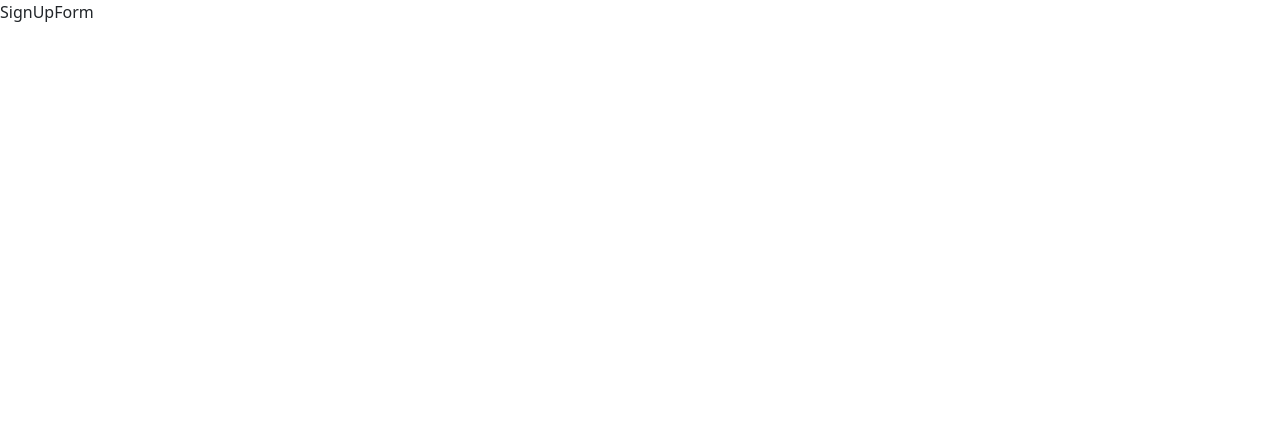
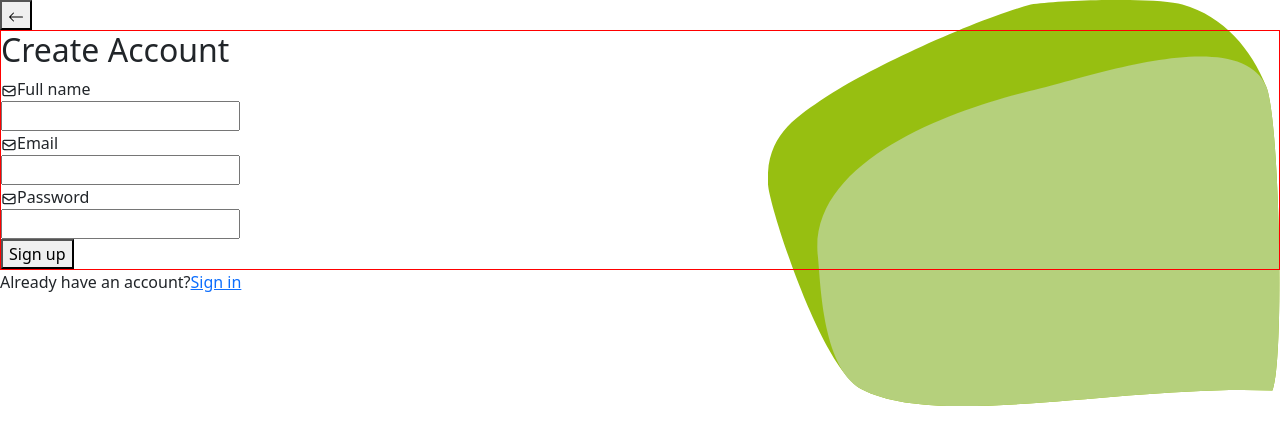
Before and after one commit to bobb-Rob/cars-test-reservation-app-frontend, a React (Create React App) app: page /signup in a window 1280 px wide. Shown: the top 444 px of the page. Built offline with nearby package versions, Linux system fonts and the light colour scheme.

Commit message:
Implement Sign-up and login

```diff
--- a/package.json
+++ b/package.json
@@ -15,6 +15,7 @@
     "react-redux": "^8.0.4",
     "react-router-dom": "^6.4.2",
     "react-scripts": "5.0.1",
+    "redux-logger": "^3.0.6",
     "web-vitals": "^2.1.4"
   },
   "scripts": {
--- a/src/components/sign-in-sign-up/SignInForm.js
+++ b/src/components/sign-in-sign-up/SignInForm.js
@@ -1,21 +1,92 @@
-import React from 'react';
+import React, { useState } from 'react';
+import { useDispatch } from 'react-redux';
+import { Link } from 'react-router-dom';
 import { HiOutlineMail } from 'react-icons/hi';
+import { signInUser } from '../../redux/SignInSignUp/authenticationSlice';
 
-const SignInForm = () => (
-  <div>
+const SignInForm = () => {
+  const dispatch = useDispatch();
+
+  const [user, setUser] = useState({
+    email: '',
+    password: '',
+  });
+
+  console.log(user);
+
+  const handleChange = (e) => {
+    const { name, value } = e.target;
+    const user1 = {
+      ...user,
+      [name]: value,
+    };
+    setUser(user1);
+  };
+
+  const onSubmit = (e) => {
+    e.preventDefault();
+    dispatch(signInUser(user)).then((response) => {
+      console.log(response);
+      // const { code } = response.payload.status;
+      // if (code === 200) {
+      //   setUser({
+      //     name: '',
+      //     email: '',
+      //     password: '',
+      //   });
+      // }
+    });
+  };
+
+  return (
+    <div className="sign-in-container">
+      <div className="sign-in-form-wrap">
         <h2>Login</h2>
         <span>Please sign in to continue</span>
-    <form action="#">
+        <form onSubmit={onSubmit}>
           <div className="form-group">
             <div>
               <HiOutlineMail />
               { /* eslint-disable-next-line jsx-a11y/label-has-associated-control */ }
               <label htmlFor="email">Email</label>
             </div>
-        <input type="email" name="email" id="email" placeholder="Email" />
+            <input
+              type="email"
+              name="email"
+              id="email"
+              value={user.email}
+              onChange={handleChange}
+            />
           </div>
+          <div className="form-group">
+            <div>
+              <HiOutlineMail />
+              { /* eslint-disable-next-line jsx-a11y/label-has-associated-control */ }
+              <label htmlFor="password">Email</label>
+            </div>
+            <input
+              type="password"
+              name="password"
+              id="password"
+              value={user.password}
+              onChange={handleChange}
+            />
+          </div>
+          <button
+            type="submit"
+          >
+            Login
+          </button>
         </form>
       </div>
+      <div>
+        <span>
+          Don&apos;t have an account?
+          <Link to="/signup" className="">Sign up</Link>
+        </span>
+      </div>
+    </div>
   );
+};
 
 export default SignInForm;
--- a/src/components/sign-in-sign-up/SignUpForm.js
+++ b/src/components/sign-in-sign-up/SignUpForm.js
@@ -1,7 +1,110 @@
-import React from 'react';
+import React, { useState } from 'react';
+import { useDispatch } from 'react-redux';
+import { Link } from 'react-router-dom';
+import { HiOutlineMail } from 'react-icons/hi';
+import { signUpUser } from '../../redux/SignInSignUp/authenticationSlice';
+import BackArrow from '../utils/BackArrow';
 
-const SignUpForm = () => (
-  <div>SignUpForm</div>
-);
+const SignUpForm = () => {
+  const dispatch = useDispatch();
+  const [user, setUser] = useState({
+    name: '',
+    email: '',
+    password: '',
+  });
+
+  console.log(user);
+
+  const handleChange = (e) => {
+    const { name, value } = e.target;
+    const user1 = {
+      ...user,
+      [name]: value,
+    };
+    setUser(user1);
+  };
+
+  // const handleChange = (event) => {
+  //   const { name, value } = event.target;
+  //   const user1 = { ...user, [name]: value };
+  //   dispatch(setUser(user1));
+  //   console.log(user1);
+  // };
+
+  const onSubmit = (e) => {
+    e.preventDefault();
+    console.log(user);
+    dispatch(signUpUser(user)).then((response) => {
+      const { code } = response.payload.status;
+      if (code === 200) {
+        setUser({
+          name: '',
+          email: '',
+          password: '',
+        });
+      }
+    });
+  };
+
+  return (
+    <div className="sign-in-container">
+      <BackArrow />
+      <div className="sign-in-form-wrap">
+        <h2>Create Account</h2>
+        <form onSubmit={onSubmit}>
+          <div className="form-group">
+            <div>
+              <HiOutlineMail />
+              {/* eslint-disable-next-line jsx-a11y/label-has-associated-control */ }
+              <label htmlFor="name">Full name</label>
+            </div>
+            <input
+              type="text"
+              name="name"
+              id="name"
+              value={user.name}
+              onChange={handleChange}
+            />
+          </div>
+          <div className="form-group">
+            <div>
+              <HiOutlineMail />
+              { /* eslint-disable-next-line jsx-a11y/label-has-associated-control */ }
+              <label htmlFor="email">Email</label>
+            </div>
+            <input
+              type="email"
+              name="email"
+              id="email"
+              value={user.email}
+              onChange={handleChange}
+            />
+          </div>
+          <div className="form-group">
+            <div>
+              <HiOutlineMail />
+              { /* eslint-disable-next-line jsx-a11y/label-has-associated-control */ }
+              <label htmlFor="password">Password</label>
+            </div>
+            <input
+              type="password"
+              name="password"
+              id="password"
+              value={user.password}
+              onChange={handleChange}
+            />
+          </div>
+          <button type="submit">Sign up</button>
+        </form>
+      </div>
+      <div>
+        <span>
+          Already have an account?
+          <Link to="/login" className="">Sign in</Link>
+        </span>
+      </div>
+    </div>
+  );
+};
 
 export default SignUpForm;
--- /dev/null
+++ b/src/components/utils/BackArrow.js
@@ -0,0 +1,18 @@
+import React from 'react';
+import { useNavigate } from 'react-router-dom';
+import { BsArrowLeft } from 'react-icons/bs';
+
+const BackArrow = () => {
+  const navigate = useNavigate();
+  return (
+    <button
+      type="button"
+      onClick={() => navigate(-1)}
+      className="back-arrow"
+    >
+      <BsArrowLeft />
+    </button>
+  );
+};
+
+export default BackArrow;
--- /dev/null
+++ b/src/redux/SignInSignUp/authenticationSlice.js
@@ -0,0 +1,73 @@
+import { createAsyncThunk, createSlice } from '@reduxjs/toolkit';
+import setJwtToken from './saveJwtToken';
+
+export const signUpUser = createAsyncThunk(
+  'authentication/signUpUser',
+  async (user, { rejectWithValue }) => {
+    try {
+      const response = await fetch('http://localhost:3001/users', {
+        method: 'POST',
+        headers: {
+          'Content-Type': 'application/json',
+        },
+        body: JSON.stringify({ user }),
+      });
+      setJwtToken(response, 'signupToken');
+      const data = await response.json();
+      return data;
+    } catch (err) {
+      return rejectWithValue(err);
+    }
+  },
+);
+
+export const signInUser = createAsyncThunk(
+  'authentication/signInUser',
+  async (user, { rejectWithValue }) => {
+    try {
+      const response = await fetch('http://localhost:3001/users/sign_in', {
+        method: 'POST',
+        headers: {
+          'Content-Type': 'application/json',
+        },
+        body: JSON.stringify({ user }),
+      });
+      setJwtToken(response, 'loginToken');
+      const data = await response.json();
+      return data;
+    } catch (err) {
+      return rejectWithValue(err);
+    }
+  },
+);
+
+const initialState = {
+  name: '',
+  email: '',
+  password: '',
+};
+
+const authenticationSlice = createSlice({
+  name: 'user',
+  initialState,
+  reducers: {},
+  extraReducers: {
+    [signUpUser.fulfilled]: (state, action) => {
+      console.log(action.payload);
+      const newState = {
+        ...state,
+        user: action.payload,
+      };
+      return newState;
+    },
+    [signInUser.fulfilled]: (state, action) => {
+      const newState = {
+        ...state,
+        user: action.payload,
+      };
+      return newState;
+    },
+  },
+});
+
+export default authenticationSlice.reducer;
--- /dev/null
+++ b/src/redux/SignInSignUp/saveJwtToken.js
@@ -0,0 +1,10 @@
+const setJwtToken = (response, tokenType) => {
+  if (response.ok) {
+    const token = response.headers.get('Authorization');
+    localStorage.setItem(tokenType, token);
+  } else {
+    throw new Error(response);
+  }
+};
+
+export default setJwtToken;
--- a/src/redux/store.js
+++ b/src/redux/store.js
@@ -1,5 +1,12 @@
 import { configureStore } from '@reduxjs/toolkit';
 
+/* eslint-disable-next-line import/no-extraneous-dependencies */
+import logger from 'redux-logger';
+import authenticationReducer from './SignInSignUp/authenticationSlice';
+
 export default configureStore({
-  reducer: {},
+  reducer: {
+    user: authenticationReducer,
+  },
+  middleware: (getDefaultMiddleware) => getDefaultMiddleware().concat(logger),
 });
--- a/src/styles/signin_signup.css
+++ b/src/styles/signin_signup.css
@@ -34,3 +34,20 @@
 .socials {
   font-size: 1.5rem;
 }
+
+.sign-btn:hover {
+  background-color: var(--primary-color);
+  color: var(--white);
+}
+
+.sign-in-container {
+  background-image: url(../images/login-bg-ilustration.svg);
+  background-repeat: no-repeat;
+  background-position: 100% 0px;
+  background-size: 40%;
+  height: 100vh;
+}
+
+.sign-in-form-wrap {
+  border: 1px solid red;
+}
```
Also changed, not shown: 1 other file (tests, documents, lock files or other folders). Lines whose indentation alone changed are shown as unchanged.
